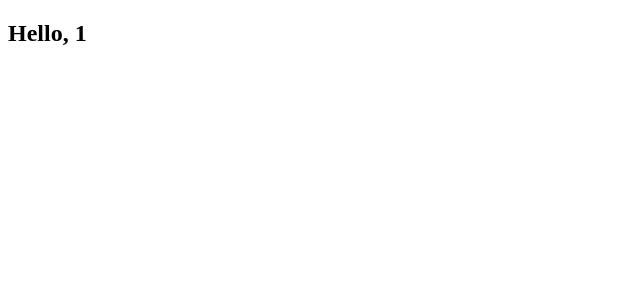
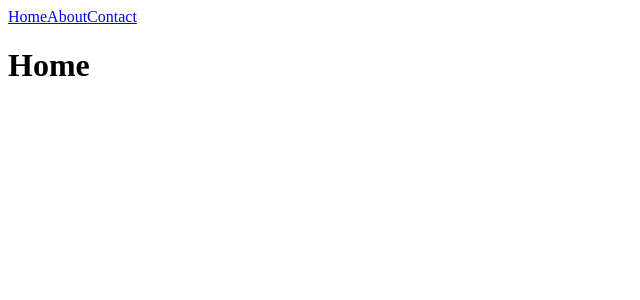
Before and after one commit to zhanba/react-starter, a React app: page / in a window 1280 px wide. Shown: the top 300 px of the page, without its empty margins (0-640 px from the left). Built offline with nearby package versions, Linux system fonts and the light colour scheme.

Commit message:
add react-router-4

```diff
--- a/config/dev.js
+++ b/config/dev.js
@@ -27,6 +27,8 @@ module.exports = function () {
 
       publicPath: '/',
       // match the output `publicPath`
+
+      historyApiFallback: true,
     },
     plugins: [
       new webpack.HotModuleReplacementPlugin(),
--- a/package.json
+++ b/package.json
@@ -38,6 +38,7 @@
   },
   "dependencies": {
     "react": "^15.4.2",
-    "react-dom": "^15.4.2"
+    "react-dom": "^15.4.2",
+    "react-router-dom": "^4.0.0"
   }
 }
--- a/src/components/App.js
+++ b/src/components/App.js
@@ -1,10 +1,28 @@
 import React from 'react';
+import { BrowserRouter as Router, Route, Link } from 'react-router-dom';
 import styles from './App.css';
 
+const Home = () => <h1>Home</h1>;
+const About = () => <h1>About</h1>;
+const Contact = () => <h1>Contact</h1>;
+
+const Links = () => (
+  <nav>
+    <Link to="/">Home</Link>
+    <Link to={{ pathname: '/about' }}>About</Link>
+    <Link replace to="/contact">Contact</Link>
+  </nav>
+);
+
 const App = () => (
-  <div className={styles.app}>
-    <h2>Hello, 1 </h2>
-  </div>
+  <Router>
+    <div>
+      <Links />
+      <Route exact path="/" component={Home} />
+      <Route exact path="/about" component={About} />
+      <Route exact path="/contact" component={Contact} />
+    </div>
+  </Router>
 );
 
 export default App;
```
